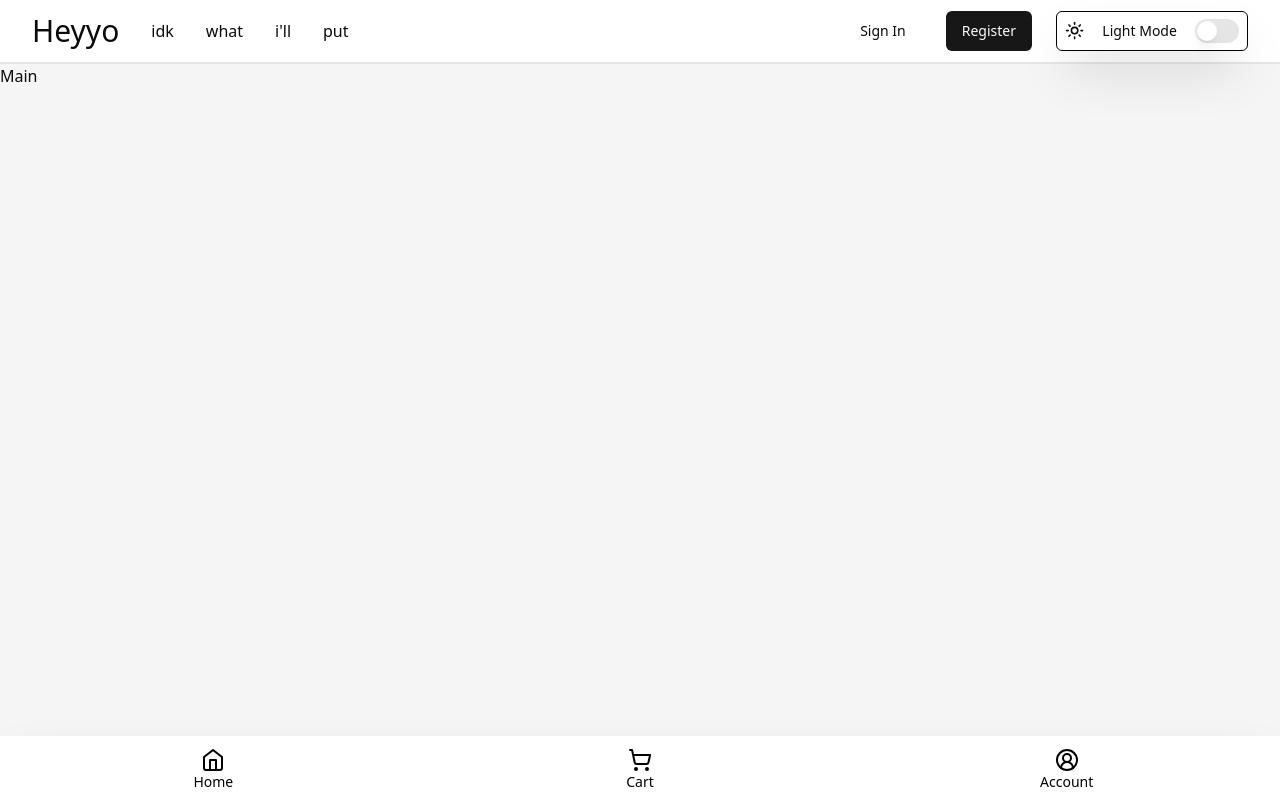
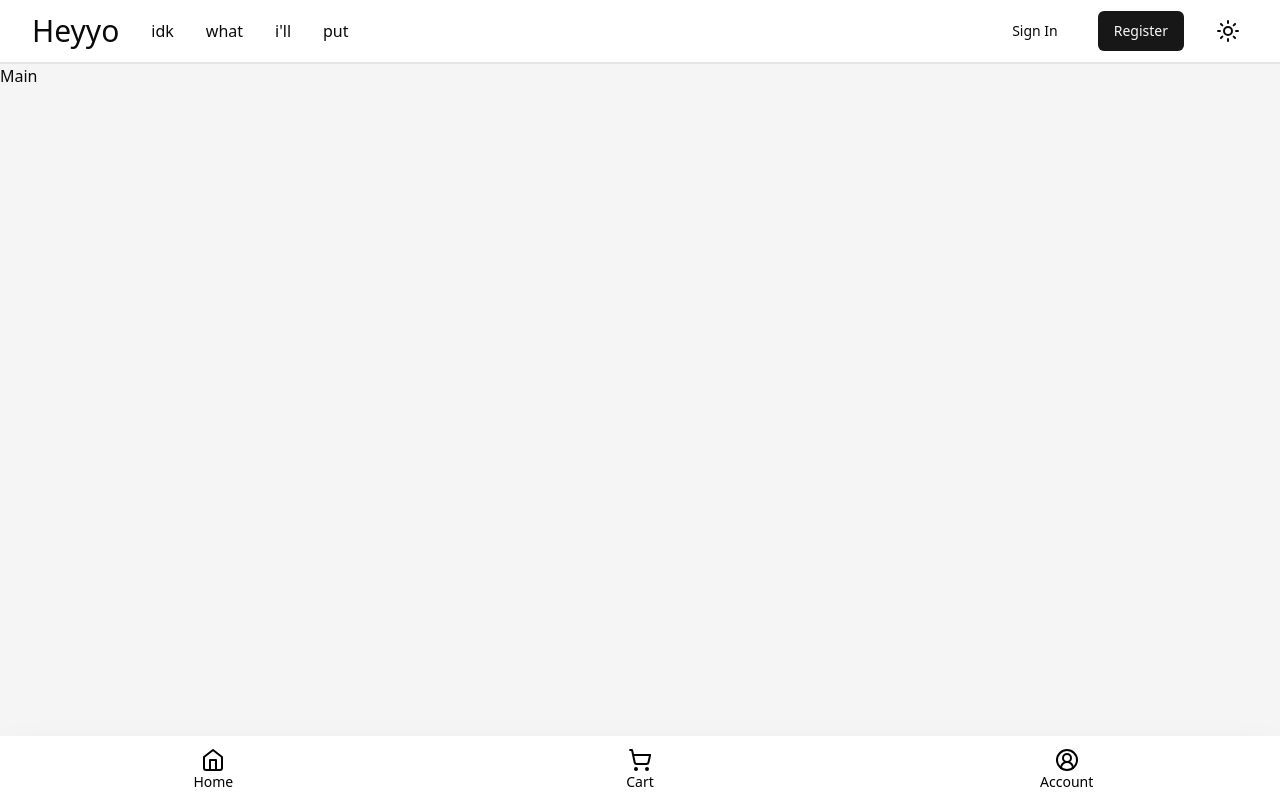
Before and after one commit to JusJira/10days-project-2023, a Next.js app: page / in a window 1280 px wide. Built offline with nearby package versions, Linux system fonts and the light colour scheme.

Commit message:
fix: pc navbar theme

```diff
--- /dev/null
+++ b/components/IconThemeToggle.tsx
@@ -0,0 +1,32 @@
+"use client"
+
+import * as React from "react"
+import { Moon, Sun } from "lucide-react"
+import { useTheme } from "next-themes"
+import { useState, useEffect } from 'react'
+import { Button } from "./ui/button"
+
+
+export function IconModeToggle() {
+  const { setTheme } = useTheme()
+  const [mounted, setMounted] = useState(false)
+
+  // useEffect only runs on the client, so now we can safely show the UI
+  useEffect(() => {
+    setMounted(true)
+  }, [])
+
+  if (!mounted) {
+    return null
+  }
+
+  return (<>
+    <Button variant = 'ghost' size = 'icon' className="background transition-all duration-300 grid dark:hidden" onClick = {()=> {setTheme('dark')}}>
+    <Sun className="h-6 w-6 rotate-0  dark:-rotate-90 " />
+    </Button>
+    <Button variant = 'ghost' size = 'icon' className="background transition-all duration-300 hidden dark:grid " onClick = {()=> {setTheme('light')}}>
+    <Moon className="h-6 w-6 rotate-90  dark:rotate-0  " />
+    </Button>
+    </>
+  )
+}
--- a/components/Navbar.tsx
+++ b/components/Navbar.tsx
@@ -3,6 +3,7 @@ import React from 'react'
 import { Button } from './ui/button';
 import { DarkModeToggle } from './ThemeToggle';
 import { Menu } from 'lucide-react';
+import { IconModeToggle } from './IconThemeToggle';
 
 const Navbar = () => {
 
@@ -51,7 +52,7 @@ const Navbar = () => {
             <Link href="/login"><Button variant="ghost">Sign In</Button></Link>
             <Link href="/register"><Button>Register</Button></Link>
             <div className="grid w-full content-center">
-              <DarkModeToggle />
+              <IconModeToggle />
             </div>
           </div>
 
```
